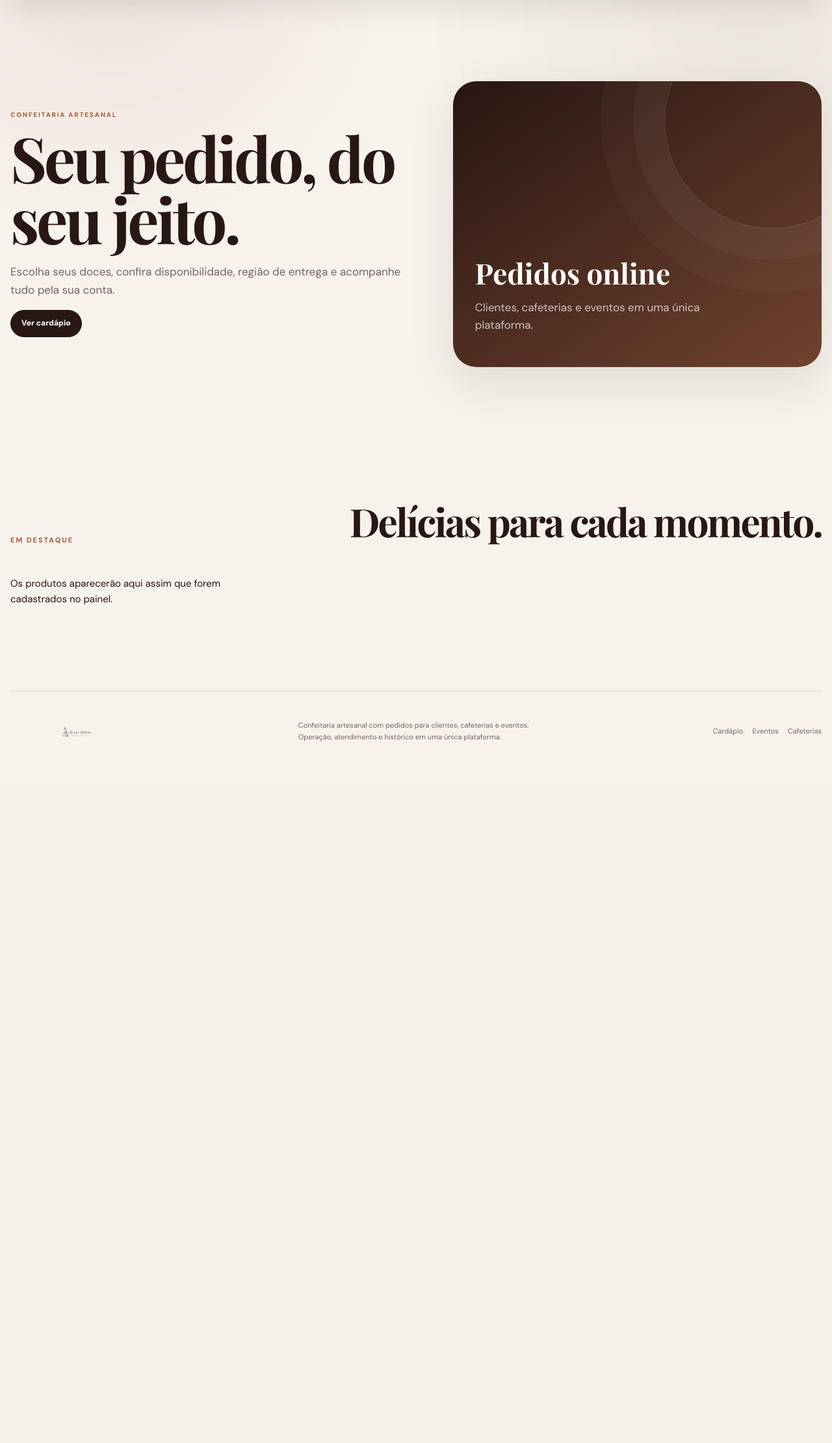
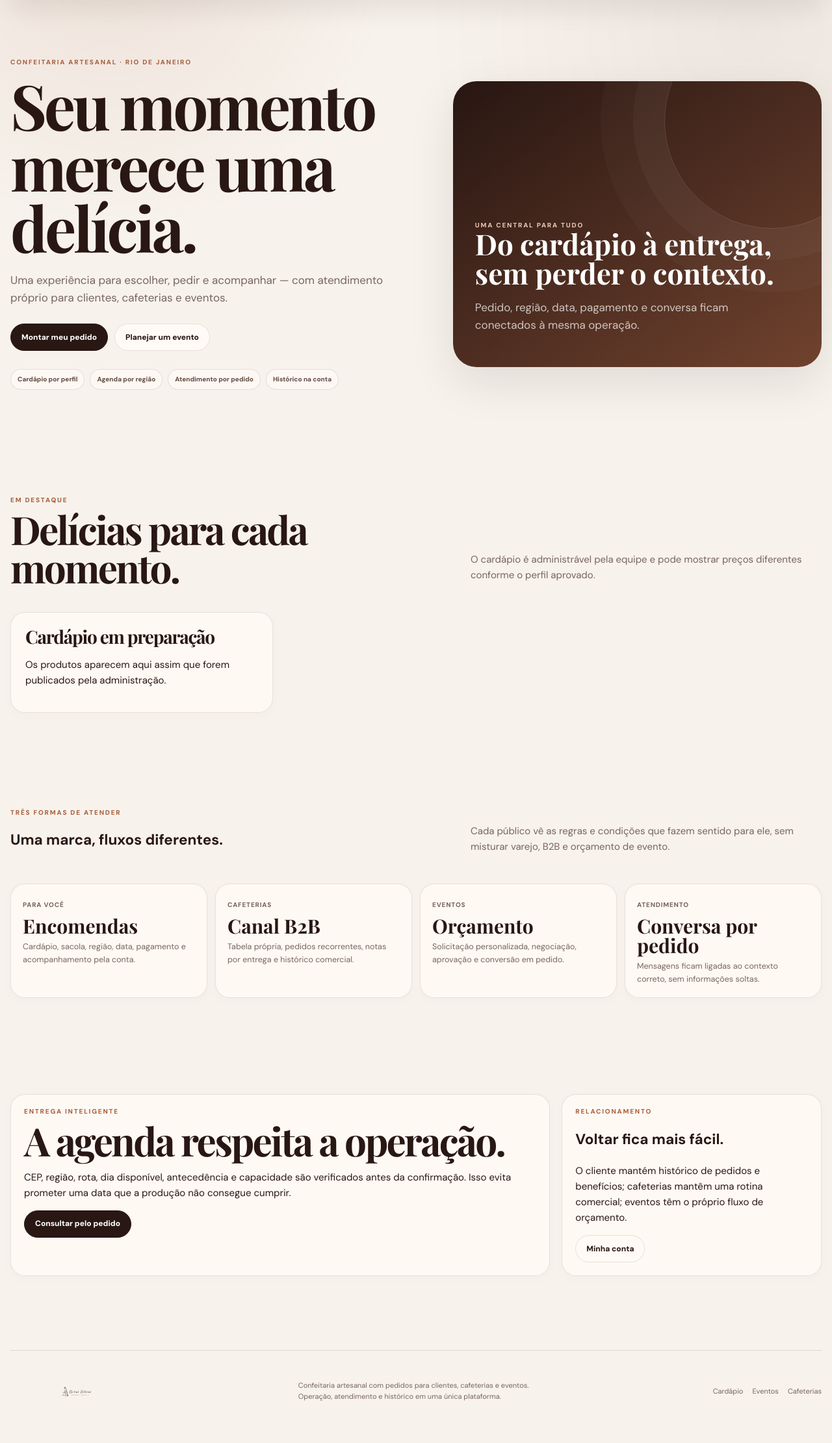
Before and after one commit to GabrielSantanaBR/nossas-delicias-site, a Django app: template templates/store/home.html in a window 1280 px wide. Shown: the part 98-2319 px from the top of the page at 65% size. Before the commit the page ends 1239 px from the top, so only its background shows below. Run offline with Django 5.2, Linux system fonts and the light colour scheme; the template is opened without the code that fills it, so the values that code supplies are empty; parts of the project's set-up code (start-up, migrations or seed data) failed here and were passed over; some web fonts are replaced.

Commit message:
style: expand premium public home for real platform

```diff
--- a/templates/store/home.html
+++ b/templates/store/home.html
@@ -1 +1,36 @@
-{% extends 'base.html' %}{% block content %}<section class="hero"><div><span class="eyebrow">Confeitaria artesanal</span><h1>Seu pedido, do seu jeito.</h1><p>Escolha seus doces, confira disponibilidade, região de entrega e acompanhe tudo pela sua conta.</p><a class="cta" href="{% url 'catalog' %}">Ver cardápio</a></div><div class="hero-card"><b>Pedidos online</b><p>Clientes, cafeterias e eventos em uma única plataforma.</p></div></section><section class="section"><div class="section-head"><span>Em destaque</span><h2>Delícias para cada momento.</h2></div><div class="grid">{% for product in featured %}<article class="product">{% if product.image %}<img src="{{ product.image.url }}" alt="{{ product.name }}">{% endif %}<small>{{ product.category.name }}</small><h3>{{ product.name }}</h3><p>{{ product.description|truncatechars:120 }}</p></article>{% empty %}<p>Os produtos aparecerão aqui assim que forem cadastrados no painel.</p>{% endfor %}</div></section>{% endblock %}
+{% extends 'base.html' %}
+{% block title %}Nossas Delícias | Confeitaria e central de pedidos{% endblock %}
+{% block content %}
+<section class="hero">
+  <div>
+    <span class="eyebrow">Confeitaria artesanal · Rio de Janeiro</span>
+    <h1>Seu momento merece uma delícia.</h1>
+    <p>Uma experiência para escolher, pedir e acompanhar — com atendimento próprio para clientes, cafeterias e eventos.</p>
+    <div class="hero-actions"><a class="cta" href="{% url 'catalog' %}">Montar meu pedido</a><a class="cta-secondary" href="{% url 'event_portal' %}">Planejar um evento</a></div>
+    <div class="trust-row"><span>Cardápio por perfil</span><span>Agenda por região</span><span>Atendimento por pedido</span><span>Histórico na conta</span></div>
+  </div>
+  <div class="hero-card"><span class="eyebrow" style="color:#e8c8b6">Uma central para tudo</span><b>Do cardápio à entrega, sem perder o contexto.</b><p>Pedido, região, data, pagamento e conversa ficam conectados à mesma operação.</p></div>
+</section>
+
+<section class="section">
+  <div class="section-head"><div><span class="eyebrow">Em destaque</span><h2>Delícias para cada momento.</h2></div><p>O cardápio é administrável pela equipe e pode mostrar preços diferentes conforme o perfil aprovado.</p></div>
+  <div class="grid">{% for product in featured %}<article class="product interactive">{% if product.image %}<img src="{{ product.image.url }}" alt="{{ product.name }}" loading="lazy" decoding="async">{% endif %}<small class="eyebrow">{{ product.category.name }}</small><h3>{{ product.name }}</h3><p>{{ product.description|truncatechars:120 }}</p><a class="cta-secondary" href="{% url 'catalog' %}#cat-{{ product.category.slug }}">Ver no cardápio</a></article>{% empty %}<div class="panel"><h2>Cardápio em preparação</h2><p>Os produtos aparecem aqui assim que forem publicados pela administração.</p></div>{% endfor %}</div>
+</section>
+
+<section class="platform-section">
+  <div class="section-head"><div><span class="eyebrow">Três formas de atender</span><h2>Uma marca, fluxos diferentes.</h2></div><p>Cada público vê as regras e condições que fazem sentido para ele, sem misturar varejo, B2B e orçamento de evento.</p></div>
+  <div class="platform-grid">
+    <article class="metric-card"><span>Para você</span><b>Encomendas</b><small>Cardápio, sacola, região, data, pagamento e acompanhamento pela conta.</small></article>
+    <article class="metric-card"><span>Cafeterias</span><b>Canal B2B</b><small>Tabela própria, pedidos recorrentes, notas por entrega e histórico comercial.</small></article>
+    <article class="metric-card"><span>Eventos</span><b>Orçamento</b><small>Solicitação personalizada, negociação, aprovação e conversão em pedido.</small></article>
+    <article class="metric-card"><span>Atendimento</span><b>Conversa por pedido</b><small>Mensagens ficam ligadas ao contexto correto, sem informações soltas.</small></article>
+  </div>
+</section>
+
+<section class="platform-section">
+  <div class="note-grid">
+    <div class="note-card"><span class="eyebrow">Entrega inteligente</span><h2 class="platform-title">A agenda respeita a operação.</h2><p>CEP, região, rota, dia disponível, antecedência e capacidade são verificados antes da confirmação. Isso evita prometer uma data que a produção não consegue cumprir.</p><a class="cta" href="{% url 'cart' %}">Consultar pelo pedido</a></div>
+    <div class="note-card"><span class="eyebrow">Relacionamento</span><h2>Voltar fica mais fácil.</h2><p>O cliente mantém histórico de pedidos e benefícios; cafeterias mantêm uma rotina comercial; eventos têm o próprio fluxo de orçamento.</p><a class="cta-secondary" href="{% url 'account' %}">Minha conta</a></div>
+  </div>
+</section>
+{% endblock %}
```
